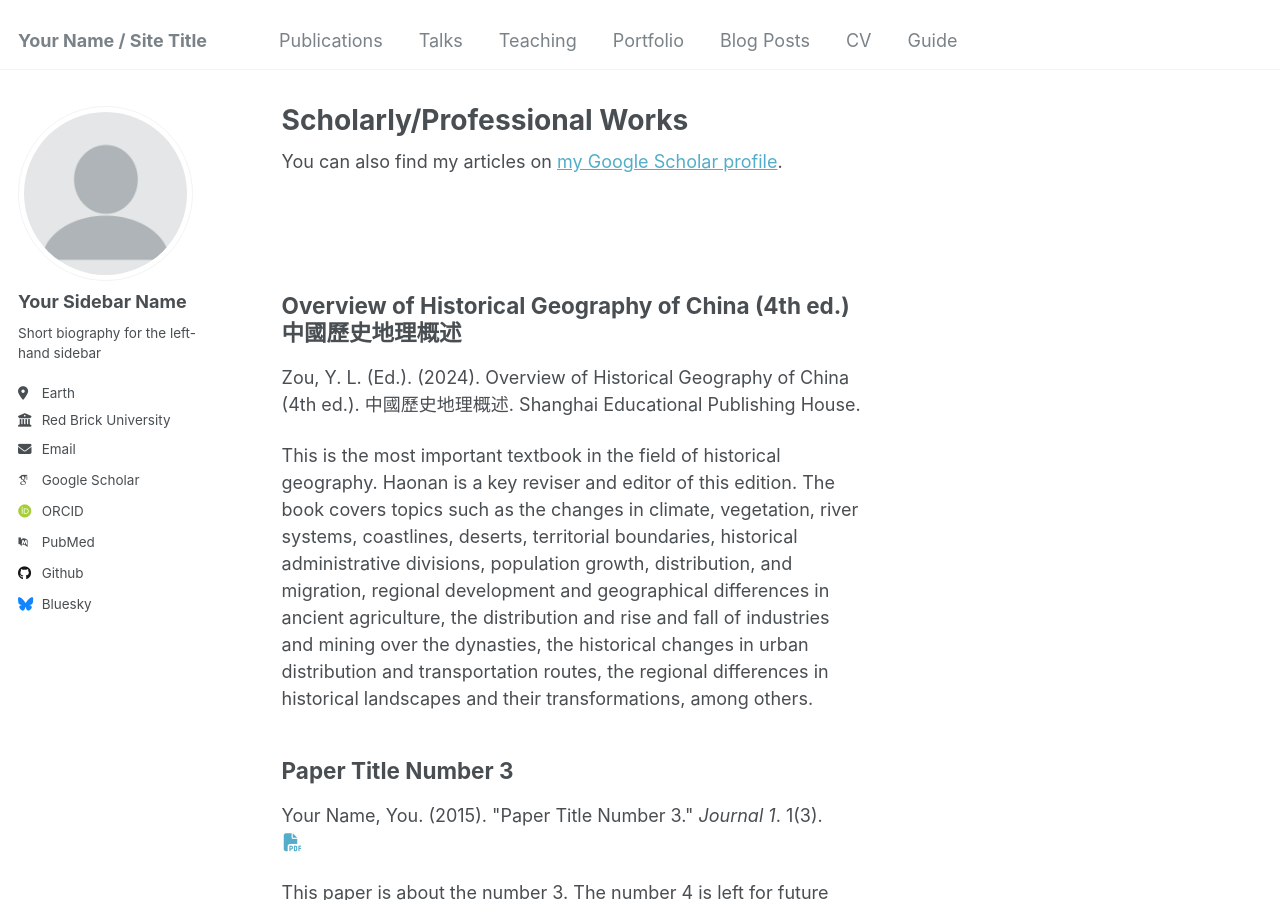
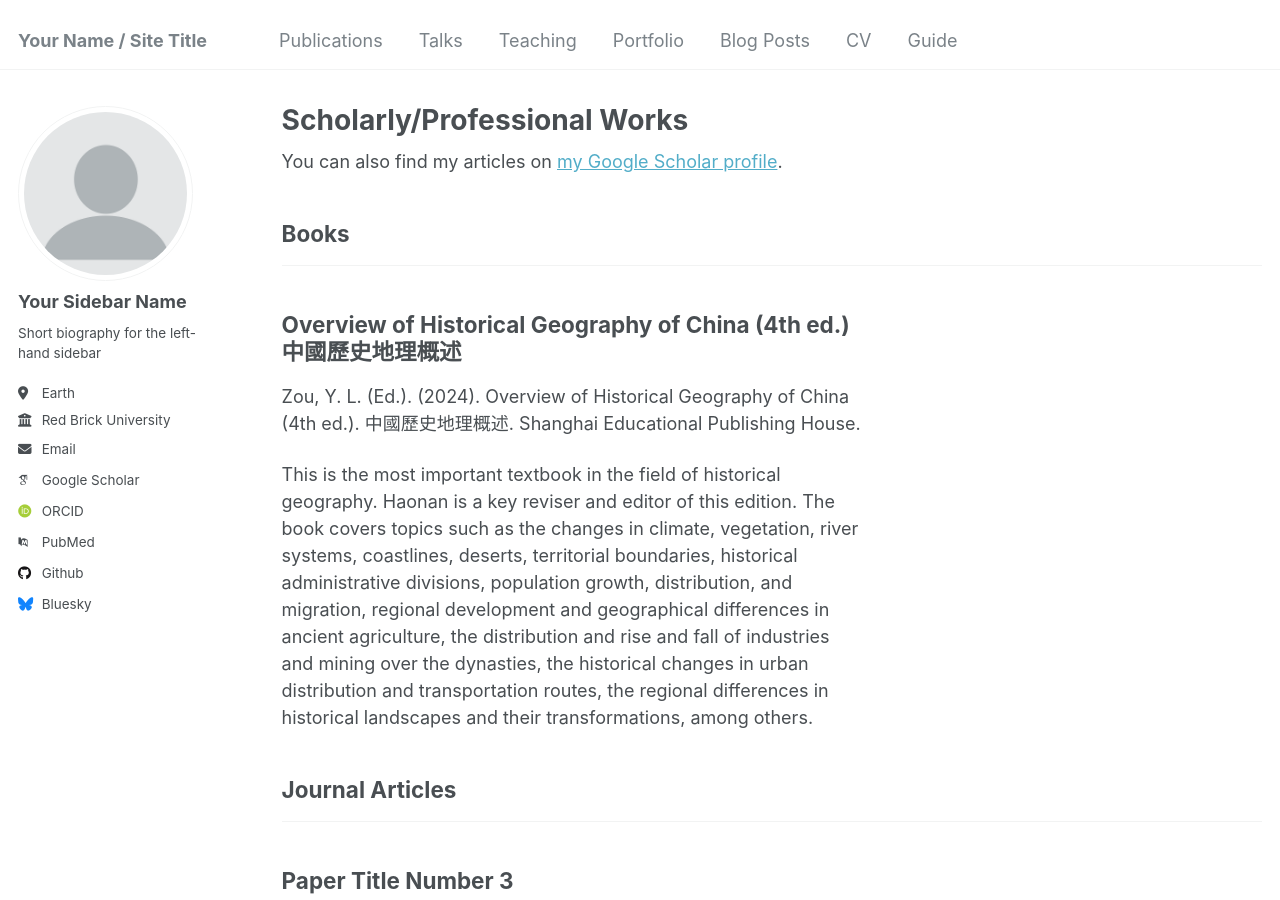
Before and after one commit to shulinbao/shulinbao.github.io, a Jekyll site: the page built from _pages/publications.html, in a window 1280 px wide and 900 px high. Built offline with Jekyll 4.4.1, drawn with Linux system fonts in a browser that asks for light colours; some web fonts are replaced; some of the changed lines change nothing that is shown.

Commit message:
Update publications.html

```diff
--- a/_pages/publications.html
+++ b/_pages/publications.html
@@ -15,6 +15,22 @@
 
 <!-- New style rendering if publication categories are defined -->
 
-{% for post in site.publications reversed %}
-  {% include archive-single.html %}
-{% endfor %}
+{% if site.publication_category %}
+  {% for category in site.publication_category  %}
+    {% assign title_shown = false %}
+    {% for post in site.publications reversed %}
+      {% if post.category != category[0] %}
+        {% continue %}
+      {% endif %}
+      {% unless title_shown %}
+        <h2>{{ category[1].title }}</h2><hr />
+        {% assign title_shown = true %}
+      {% endunless %}
+      {% include archive-single.html %}
+    {% endfor %}
+  {% endfor %}
+{% else %}
+  {% for post in site.publications reversed %}
+    {% include archive-single.html %}
+  {% endfor %}
+{% endif %}
```
